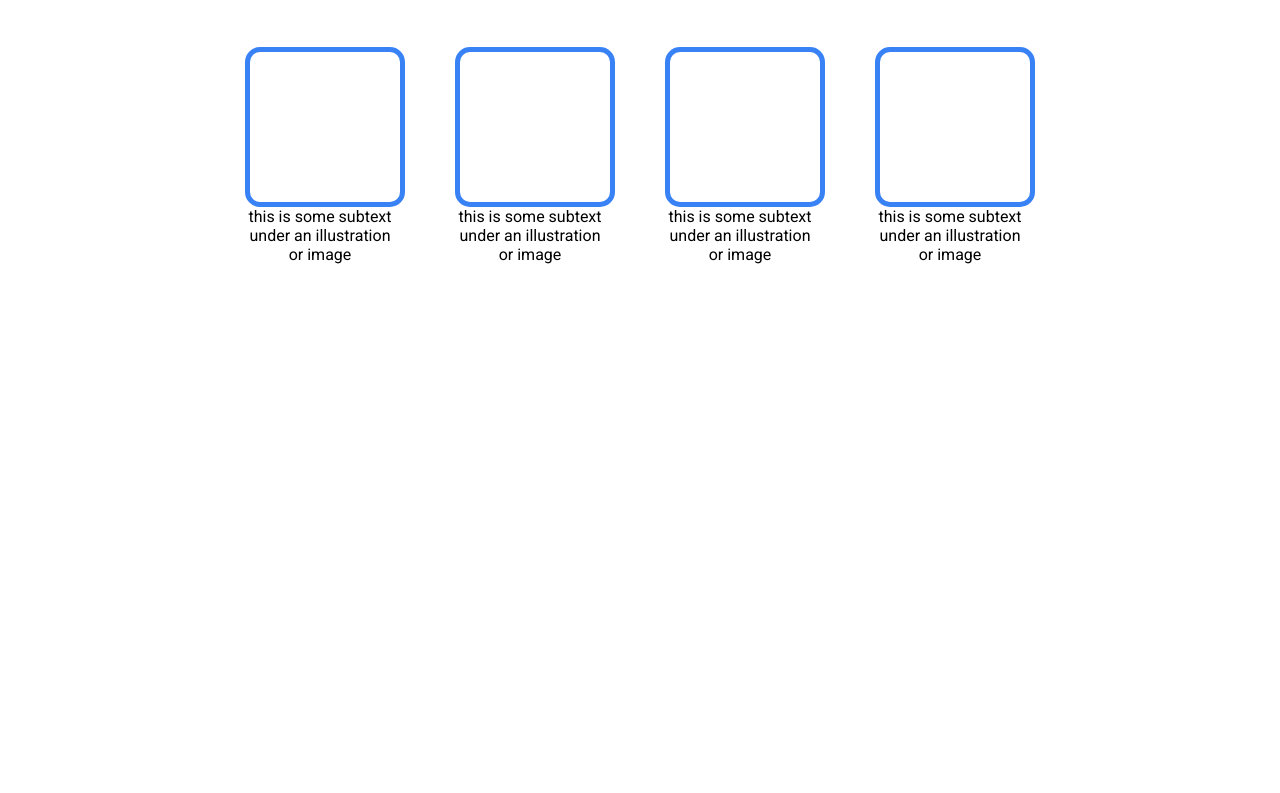
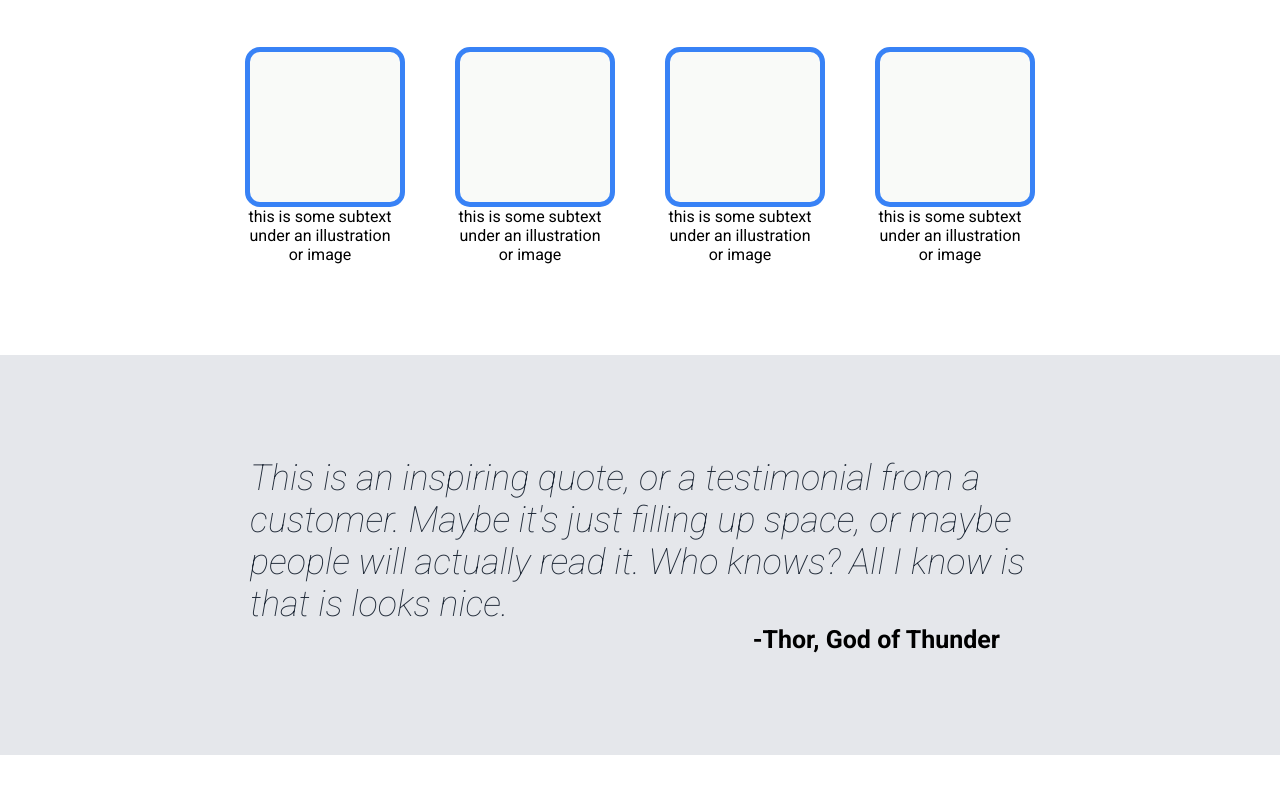
Before and after one commit to Goat3ggs/Lesson-LandingPage, a plain HTML site: page index.html in a window 1280 px wide. Shown: the part 527-1320 px from the top of the page. Before the commit the page ends 800 px from the top, so only its background shows below. Drawn offline with Linux system fonts and the light colour scheme.

Commit message:
finish/partial third-section

```diff
--- a/index.html
+++ b/index.html
@@ -7,8 +7,8 @@
   <title>Landing Page</title>
   <link rel="preconnect" href="https://fonts.googleapis.com">
   <link rel="preconnect" href="https://fonts.gstatic.com" crossorigin>
-  <link href="https://fonts.googleapis.com/css2?family=Roboto:wght@400;700;900&display=swap" rel="stylesheet">
-  <link rel="stylesheet" href="styles.css">
+  <link href="https://fonts.googleapis.com/css2?family=Roboto:ital,wght@0,400;0,700;0,900;1,100&display=swap" rel="stylesheet">
+    <link rel="stylesheet" href="styles.css">
 </head>
 
 <body>
@@ -56,6 +56,17 @@
     </div>
   </div>
 
+  <div class="third-section-container">
+    <div class="quote-container">
+      <div class="quote">
+        This is an inspiring quote, or a testimonial from a customer. Maybe it's just filling up space, or maybe people will actually read it. Who knows? All I know is that is looks nice.
+      </div>
+      <div class="author">
+        -Thor, God of Thunder
+      </div>
+    </div>
+  </div>
+
 
 </body>
 </html>
--- a/styles.css
+++ b/styles.css
@@ -6,8 +6,7 @@ body {
   font-family: 'Roboto', sans-serif;
   margin: 0;
   padding: 0;
-
-
+  height: 3000px;
 }
 
 .first-section-container {
@@ -18,7 +17,7 @@ body {
 
 .first-section-header {
   display: flex;
-  justify-content: space-between;
+  justify-content: center;
   align-items: center;
   margin-bottom: 50px;
 }
@@ -43,7 +42,7 @@ a {
 
 .first-section-body {
   display: flex;
-  justify-content: space-between;
+  justify-content: center;
   margin: 0;
   padding: 0;
   gap: 20px;
@@ -75,6 +74,11 @@ a {
   border-radius: 6px;
 }
 
+.second-section-container {
+  height: 400px;
+  background: white;
+}
+
 .second-section-title {
   font-size: 36px;
   font-weight: bold;
@@ -92,7 +96,7 @@ a {
 .box {
   width: 150px;
   height: 150px;
-  background-color: white;
+  background-color: #f9faf8;
   border: 5px solid #3882f6;
   border-radius: 15px;
 
@@ -102,3 +106,42 @@ a {
   width: 150px;
   text-align: center;
 }
+
+.third-section-container {
+  height: 400px;
+  background-color: #e5e7eb;
+  display: flex;
+  flex-direction: column;
+  justify-content: center;
+  align-items: center;
+}
+
+.quote {
+  font-size: 36px;
+  font-style: italic;
+  color: #1f2937;
+  width:780px;
+}
+
+.author {
+  font-weight: 700;
+  font-size: 25px;
+  display: flex;
+  justify-content: flex-end;
+  margin-right: 30px;
+}
+
+.fourth-section-container {
+  background-color: red;
+  height: 400px;
+  display: flex;
+  justify-content: center;
+  align-items: center;
+}
+
+.action-box {
+  background-color: #3882f6;
+  width: 800px;
+  display: flex;
+  justify-content: space-between;
+}
```
